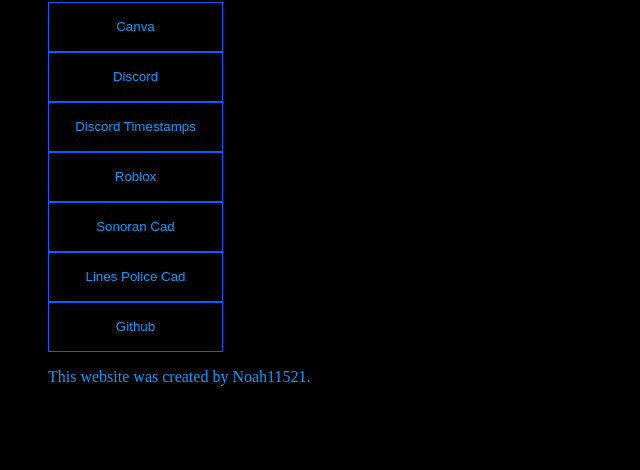
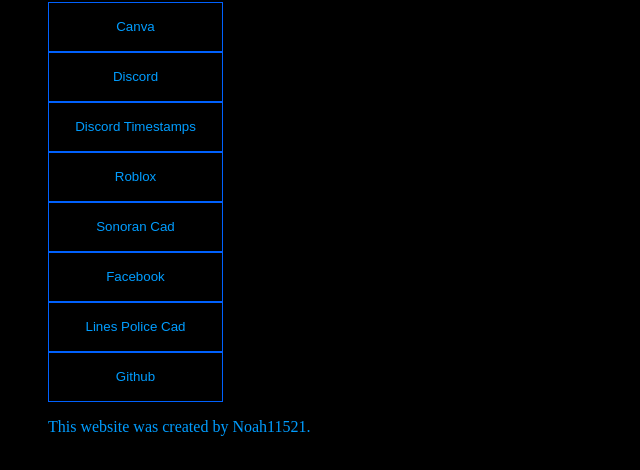
Before and after one commit to Gamer9016/noah11521.github.io, a plain HTML site: page index.html in a window 1280 px wide. Shown: the part 78-548 px from the top of the page, without its empty margins (0-640 px from the left). Drawn offline with Linux system fonts and the light colour scheme.

Commit message:
Update index.html

```diff
--- a/index.html
+++ b/index.html
@@ -29,6 +29,8 @@
     <li> <a href="https://sonorancad.com/menu" target="_blank"><button>Sonoran Cad</button></a>
     </li>
 
+    <li> <a href="https://www.facebook.com/" target="_blank"><button>Facebook</button>
+
     <li> <a href="https://www.linespolice-cad.com/" target="_blank"><button>Lines Police Cad</button> </a> </li>
 
     <li> <a href="https://github.com/" target="_blank"><button>Github</button> </a> </li>
```
